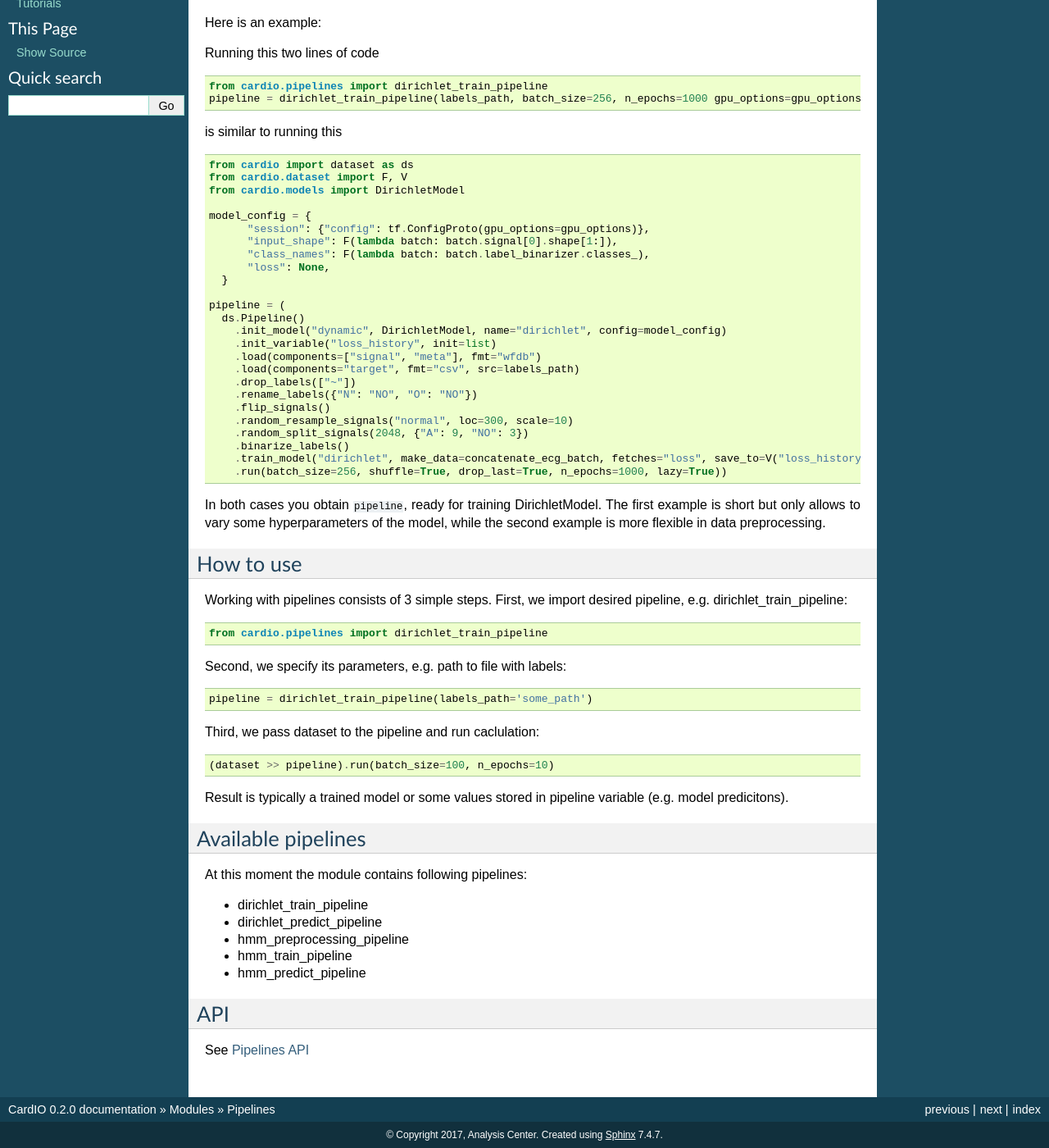
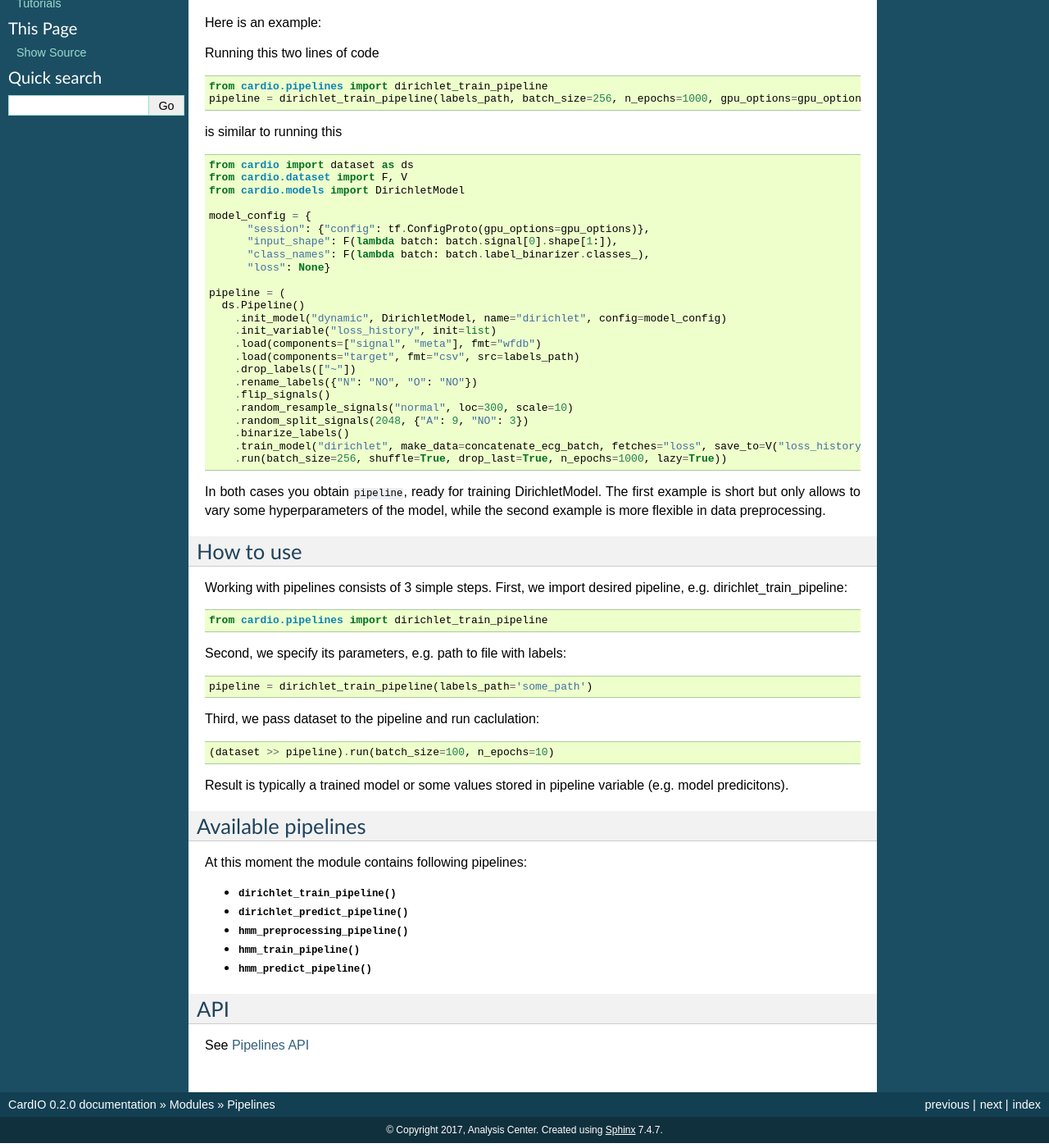
Before and after one commit to analysiscenter/cardio, a Sphinx documentation site: the page built from docs/modules/pipelines.rst, in a window 1280 px wide and 1400 px high, scrolled down 248 px. Shown: the whole window at 82% size. Built offline with Sphinx 7.4.7, drawn with Linux system fonts in a browser that asks for light colours; part of the change alters nothing that is shown.

```diff
--- a/docs/modules/pipelines.rst
+++ b/docs/modules/pipelines.rst
@@ -16,7 +16,7 @@ Running this two lines of code
 .. code-block:: python
 
   from cardio.pipelines import dirichlet_train_pipeline
-  pipeline = dirichlet_train_pipeline(labels_path, batch_size=256, n_epochs=1000 gpu_options=gpu_options)
+  pipeline = dirichlet_train_pipeline(labels_path, batch_size=256, n_epochs=1000, gpu_options=gpu_options)
 
 is similar to running this
 
@@ -30,8 +30,7 @@ is similar to running this
         "session": {"config": tf.ConfigProto(gpu_options=gpu_options)},
         "input_shape": F(lambda batch: batch.signal[0].shape[1:]),
         "class_names": F(lambda batch: batch.label_binarizer.classes_),
-        "loss": None,
-    }
+        "loss": None}
 
   pipeline = (
     ds.Pipeline()
@@ -70,11 +69,11 @@ Available pipelines
 -------------------
 At this moment the module contains following pipelines:
 
-* dirichlet_train_pipeline
-* dirichlet_predict_pipeline
-* hmm_preprocessing_pipeline
-* hmm_train_pipeline
-* hmm_predict_pipeline
+* :func:`~cardio.pipelines.dirichlet_train_pipeline`
+* :func:`~cardio.pipelines.dirichlet_predict_pipeline`
+* :func:`~cardio.pipelines.hmm_preprocessing_pipeline`
+* :func:`~cardio.pipelines.hmm_train_pipeline`
+* :func:`~cardio.pipelines.hmm_predict_pipeline`
 
 API
 ---
```
